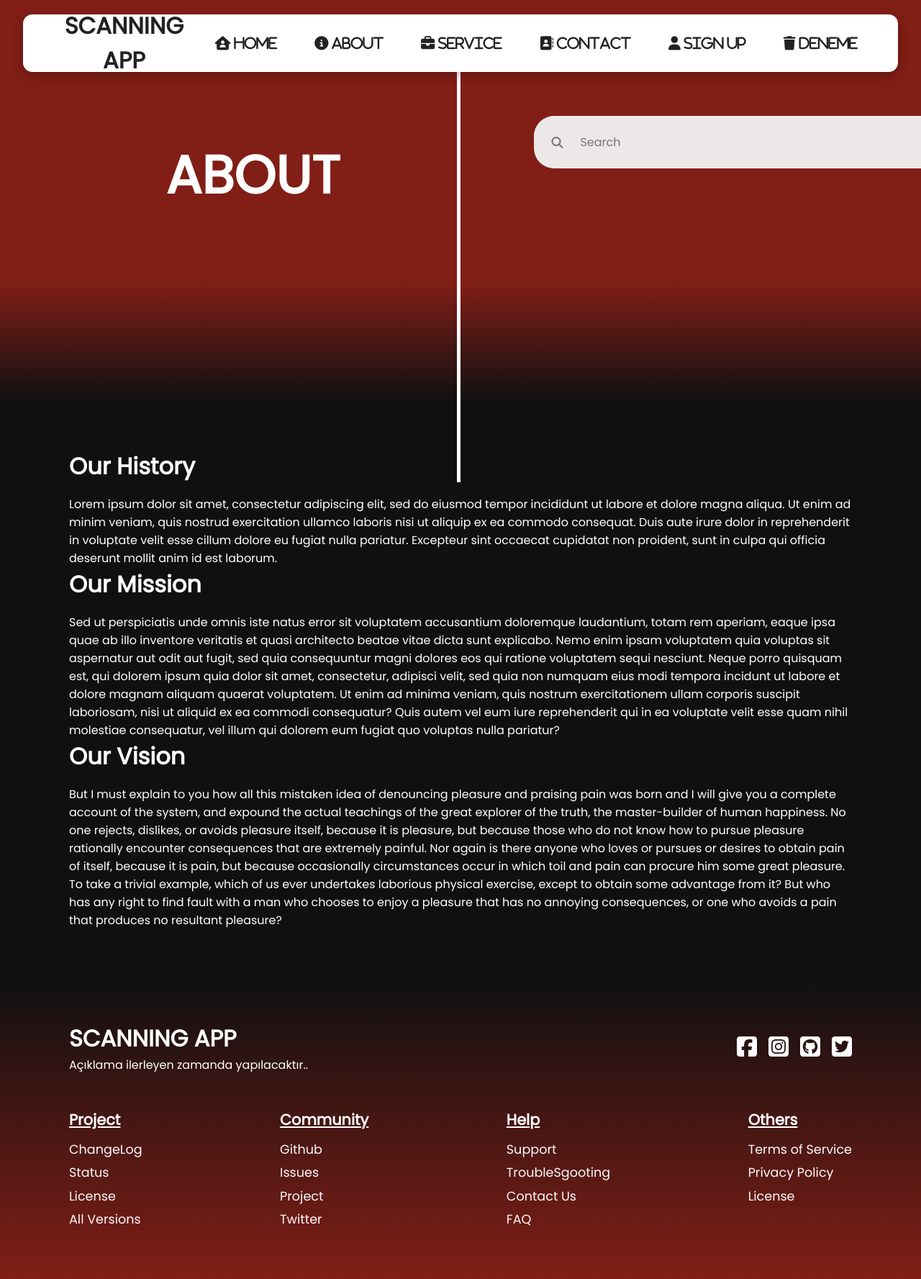
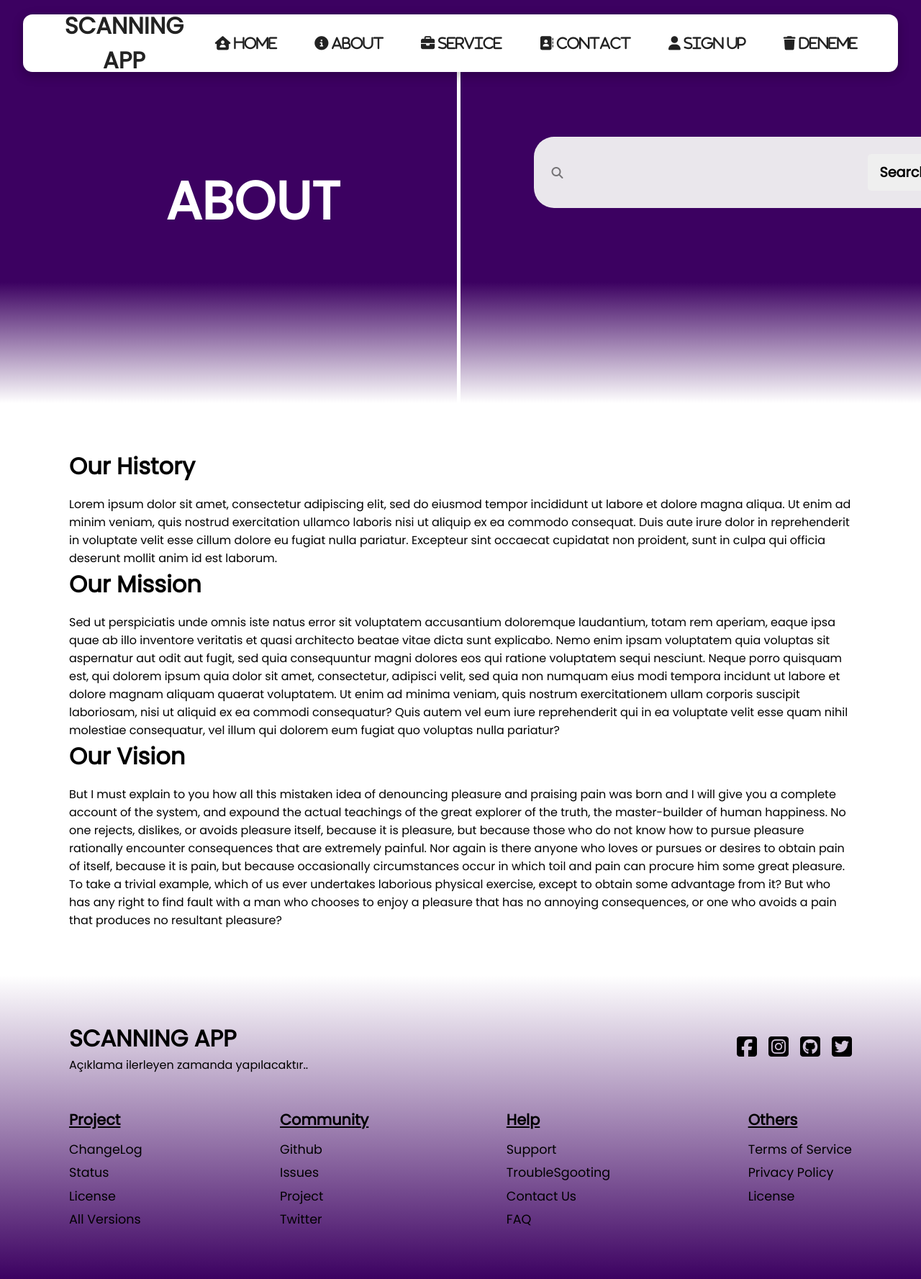
Before and after one commit to keremsahiin/myApp, a React (Create React App) app: page /about in a window 1280 px wide. Shown: the top 1777 px of the page at 72% size. Built offline with nearby package versions, Linux system fonts and the light colour scheme.

Commit message:
color update

```diff
--- a/src/components/ContactFormStyle.css
+++ b/src/components/ContactFormStyle.css
@@ -16,6 +16,7 @@
     border-radius: .3rem;
     border: 1px solid #6b6b6b;
     background: #e4e4e4;
+    color: black;
 }
 .form-container textarea{
     padding: 1rem;
@@ -23,6 +24,8 @@
     border-radius: .3rem;
     border: 1px solid #6b6b6b;
     background: #e4e4e4;
+    font-size: 16px;
+
 }
 .form-container button{
     display: inline;
@@ -40,7 +43,7 @@
 
 }
 button:hover{
-    background-color: #A33128;
+    background-color: #3c0161;
     color: #fff;
 }
 @media screen and (max-width:1110px) {
--- a/src/components/FooterStyle.css
+++ b/src/components/FooterStyle.css
@@ -1,8 +1,8 @@
 .footer{
     padding: 4rem 6rem;
     /*background-color: #811E16;*/
-    background: linear-gradient(#0E1011,#811E16);
-    color: white;
+    background: linear-gradient(#fff,#3c0161); /*#0E1011*/
+    color: black;
 }
 .top{
     display: flex;
@@ -12,12 +12,12 @@
     flex-wrap: wrap;
 }
 .top i{
-    color: white;
+    color: black;
     font-size: 2rem;
     margin-left: 1rem;
 }
 .top i:hover{
-    color: black;
+    color: white;
 }
 .bottom{
     padding-top: 2rem;
@@ -37,7 +37,7 @@
 
 .bottom a{
     text-decoration: none;
-    color: #fafafa;
+    color: black;
     padding-bottom: 0.4rem;
     font-size: 1.1rem;
 }
--- a/src/components/Hero.js
+++ b/src/components/Hero.js
@@ -3,6 +3,7 @@
 
 
 function Hero(props) {
+
   return (
     <div className={props.cName}>
         <div className='hero-text'>
@@ -11,13 +12,15 @@
             {props.text}
             </p>
             <hr className='vr'/>
-            <div className='search'>
+            <form className='search'>
               <i className="search-icon fa-solid fa-magnifying-glass"></i>
-              <input className='search-input' type='search' placeholder='Search'></input>
-            </div>
+              <input className='search-input' type='text' name='search-bar' id='search-bar'></input>
+              <button className='search-button' type='submit'>Search</button>
+            </form>
         </div>
     </div>
     //search barı responsive hale getirilecek!
+    //forma method eklenecek
   )
 }
 export default Hero
--- a/src/components/HeroStyle.css
+++ b/src/components/HeroStyle.css
@@ -2,13 +2,13 @@
     width: 100%;
     height: 100vh;
     position: relative;
-    background-image: linear-gradient(to top ,#0E1011 ,#811E16 30% ); ;
+    background-image: linear-gradient(to top , #fff ,#3c0161 40% ); ; /*#0E1011 siyah*/
 }
 .hero-mid{
     width: 100%;
     height: 70vh;
     position: relative;
-    background-image: linear-gradient(to top ,#0E1011 ,#811E16 30% );;
+    background-image: linear-gradient(to top ,#fff ,#3c0161 30% );;
 }
 .hero-mid h1{
     padding-top: 4rem !important;
@@ -23,7 +23,7 @@
 }
 .hero-text h1{
     position: absolute;
-    top: 15%;
+    top: 25%;
     left: 10%;
     font-size: 4.6rem;
     font-weight: 800;
@@ -32,7 +32,7 @@
 }
 .hero-text p{
     position: absolute;
-    top: 35%;
+    top: 45%;
     left: 10%;
     font-size: 2.6rem;
     font-size: 1.3rem;
@@ -71,7 +71,7 @@
     transition: box-shadow 0.25s;
     position: relative;
     left: 60%;
-    top: 25%;
+    top: 33%;
 }
 .search:focus-within{
     box-shadow: 0 0 2px rgba(0, 0, 0, 0.75);
@@ -83,7 +83,8 @@
     outline: none;
     border: none;
     background: transparent;
-    width: 500px;
+    width: 400px;
+    height: 50px;
 }
 .search-input::placeholder, .search-icon{
     color: rgba(0, 0, 0, 0.5);
--- a/src/components/NavBarStyles.css
+++ b/src/components/NavBarStyles.css
@@ -39,7 +39,7 @@
     padding-right: 10px;
 }
 .nav-links:hover{
-    background-color: #811E16;
+    background-color: #3c0161;
     color: #fff;
     border-radius: 4px;
     transition: all 0.2s ease-in-out;
@@ -87,7 +87,7 @@
         padding: 2rem 0;
     }
     .nav-links:hover{
-        background: #811E16;
+        background: #3c0161;
         transition: none;
     }
     .menu-icons{
--- a/src/components/ScanTypeStyle.css
+++ b/src/components/ScanTypeStyle.css
@@ -1,6 +1,6 @@
 .scan{
     margin: 4rem 6rem;
-    color: #fff;
+    color: #000;
 }
 .scan h1{
     font-size: 3rem;
@@ -13,7 +13,7 @@
 .s-card{
     width: 32%;
     text-align: start;
-    box-shadow: 0 10px 40px 5px #811E16;
+    box-shadow: 0 10px 40px 5px #3c0161;
     border-radius:  7px;
     cursor: pointer;
     padding: 1rem 0.8rem;
--- a/src/components/SignStyle.css
+++ b/src/components/SignStyle.css
@@ -3,7 +3,7 @@
     display: flex;
     align-items: center;
     justify-content: center;
-    background: linear-gradient(#811E16 0%,#0E1011 75%);
+    background: linear-gradient(#3c0161 0%,#FFF 70%);
     margin: 0;
     padding: 0;
     box-sizing: border-box;
--- a/src/style.css
+++ b/src/style.css
@@ -9,6 +9,6 @@
 .App {
     font-family: 'Poppins', sans-serif;
     text-align: center;
-    background: #0E1011; /*#811E16*/
-    color: #fff;
-}
+    /* background: #0E1011;
+    color: #fff; */
+}/*#811E16*/
```
